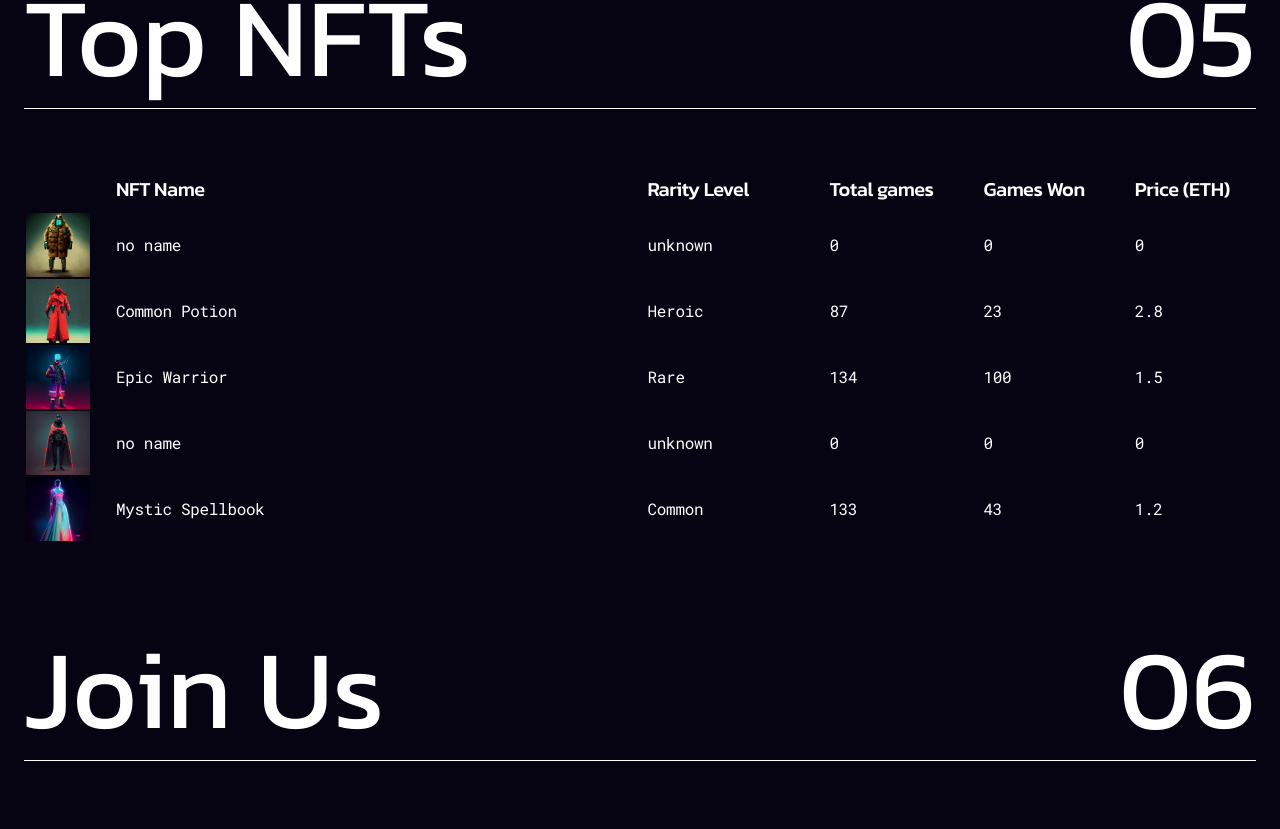
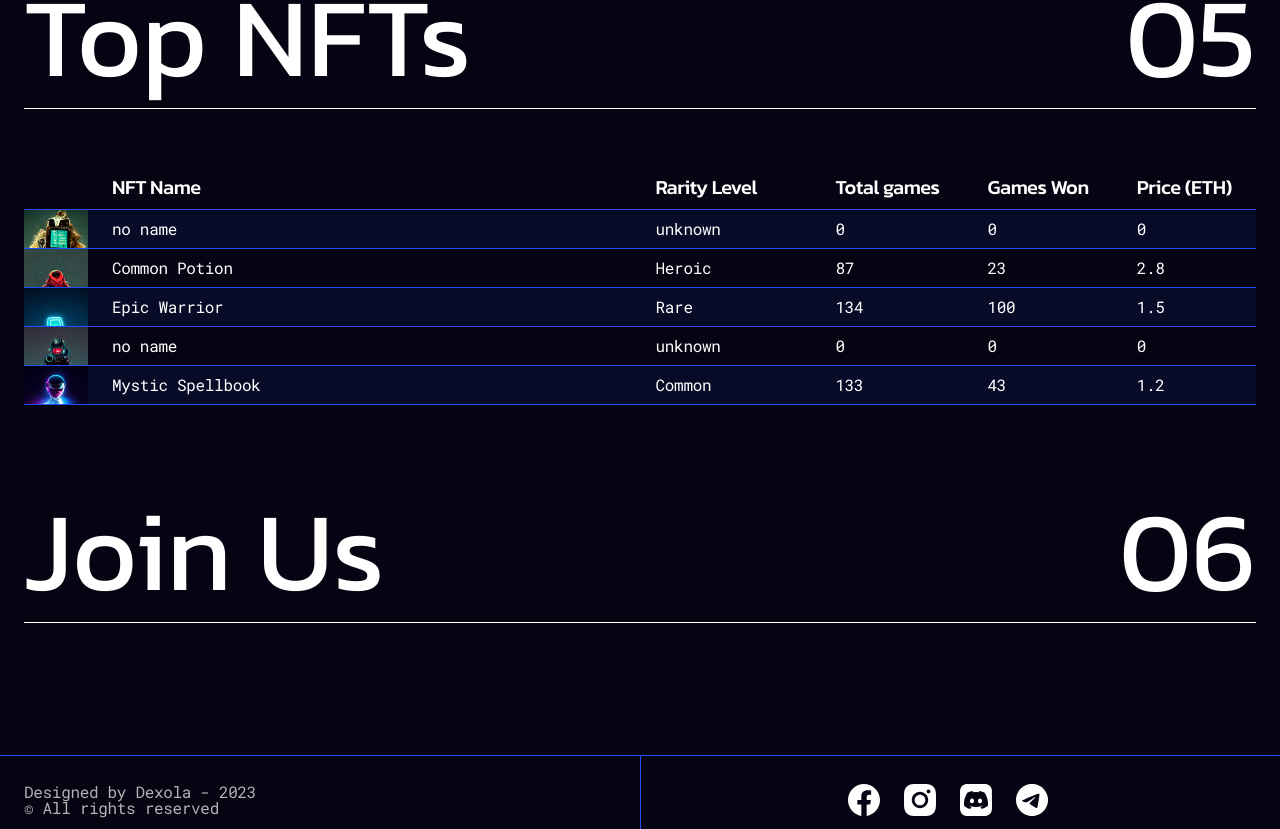
Before and after one commit to VIlliaV/dexola_camp, a React (Vite) app: page / in a window 1280 px wide. Shown: the part 1971-2800 px from the top of the page. Built offline with nearby package versions, Linux system fonts and the light colour scheme.

Commit message:
ADD cut container

```diff
--- a/src/components/MainSections/Top/Top.jsx
+++ b/src/components/MainSections/Top/Top.jsx
@@ -2,6 +2,7 @@ import { useEffect } from 'react';
 import Section from '../../Section/Section';
 import Title from '../../Title/Title';
 import { TableStyle } from './Top.styled';
+import { CutContainer } from '../../animation/ChangeImg/ChangeImg.styled';
 
 const Top = ({ nftData, numberSection }) => {
   useEffect(() => {
@@ -26,7 +27,9 @@ const Top = ({ nftData, numberSection }) => {
           {nftData.slice(0, 5).map((item, index) => (
             <tr key={index}>
               <td className="photo">
-                <img src={item.src.mob} alt={item.name !== '' ? item.name : 'character photo'} width="64" />
+                <CutContainer className="cut-container">
+                  <img src={item.src.mob} alt={item.name !== '' ? item.name : 'character photo'} />
+                </CutContainer>
               </td>
               <td>{item.name !== '' ? item.name : 'no name'}</td>
               <td>{item.rarity_level !== '' ? item.rarity_level : 'unknown'}</td>
--- a/src/components/MainSections/Top/Top.styled.js
+++ b/src/components/MainSections/Top/Top.styled.js
@@ -3,9 +3,24 @@ import styled from 'styled-components';
 export const TableStyle = styled.table`
   width: 100%;
 
+  border-collapse: collapse; /* Об'єднуємо межі таблиці */
+  & tr {
+    border-bottom: 1px solid var(--accent);
+  }
   & .photo {
+    position: relative;
     padding: 0;
     min-width: 64px;
+    width: 64px;
+    overflow: hidden;
+    & .cut-container {
+      top: 0;
+      width: 199.5px;
+      height: 199.5px;
+      & img {
+        /* transform: translate(-50%, -50%); */
+      }
+    }
   }
   & th {
     width: auto;
@@ -20,6 +35,14 @@ export const TableStyle = styled.table`
       min-width: 180px;
     }
   }
+  & tbody {
+    & tr {
+      &:nth-child(2n + 1) {
+        background: #080b27;
+      }
+    }
+  }
+
   & td {
     padding: 11px 24px;
   }
--- a/src/components/animation/ChangeImg/ChangeImg.jsx
+++ b/src/components/animation/ChangeImg/ChangeImg.jsx
@@ -1,7 +1,7 @@
 import { useState, useEffect } from 'react';
 import { media } from '@/styles/media';
 
-import { ImageSlider } from './ChangeImg.styled';
+import { CutContainer, ImageSlider } from './ChangeImg.styled';
 
 const ChangeImg = ({ nftData = [], initial = 0, step = 1, period = 3000 }) => {
   const [activeImage, setActiveImage] = useState(initial);
@@ -20,7 +20,7 @@ const ChangeImg = ({ nftData = [], initial = 0, step = 1, period = 3000 }) => {
   return (
     <ImageSlider className="image-slider">
       {nftData.map((item, index) => (
-        <div className={`cut-container ${index === activeImage ? 'active' : ''}`} key={index}>
+        <CutContainer className={`cut-container ${index === activeImage ? 'active' : ''}`} key={index}>
           <picture>
             <source srcSet={`${item.src.desk} 1x, ${item.src.desk2x} 2x`} media={media.desktop} />
             <source srcSet={`${item.src.tab} 1x, ${item.src.desk} 2x`} media={media.tablet} />
@@ -31,7 +31,7 @@ const ChangeImg = ({ nftData = [], initial = 0, step = 1, period = 3000 }) => {
               className={`slider-image ${index === activeImage ? 'active' : ''}`}
             />
           </picture>
-        </div>
+        </CutContainer>
       ))}
     </ImageSlider>
   );
--- a/src/components/animation/ChangeImg/ChangeImg.styled.js
+++ b/src/components/animation/ChangeImg/ChangeImg.styled.js
@@ -16,8 +16,6 @@ export const ImageSlider = styled.div`
   }
 
   & .cut-container {
-    position: absolute;
-    left: 50%;
     width: 370px;
     height: 370px;
 
@@ -38,9 +36,6 @@ export const ImageSlider = styled.div`
   }
 
   & .slider-image {
-    width: 100%;
-    height: 100%;
-    transform: translateX(-50%);
     opacity: 0;
     transition: opacity 2s ease-in-out;
 
@@ -57,3 +52,14 @@ export const ImageSlider = styled.div`
     z-index: -1;
   } */
 `;
+
+export const CutContainer = styled.div`
+  position: absolute;
+  left: 50%;
+
+  & img {
+    width: 100%;
+    height: 100%;
+    transform: translateX(-50%);
+  }
+`;
```
